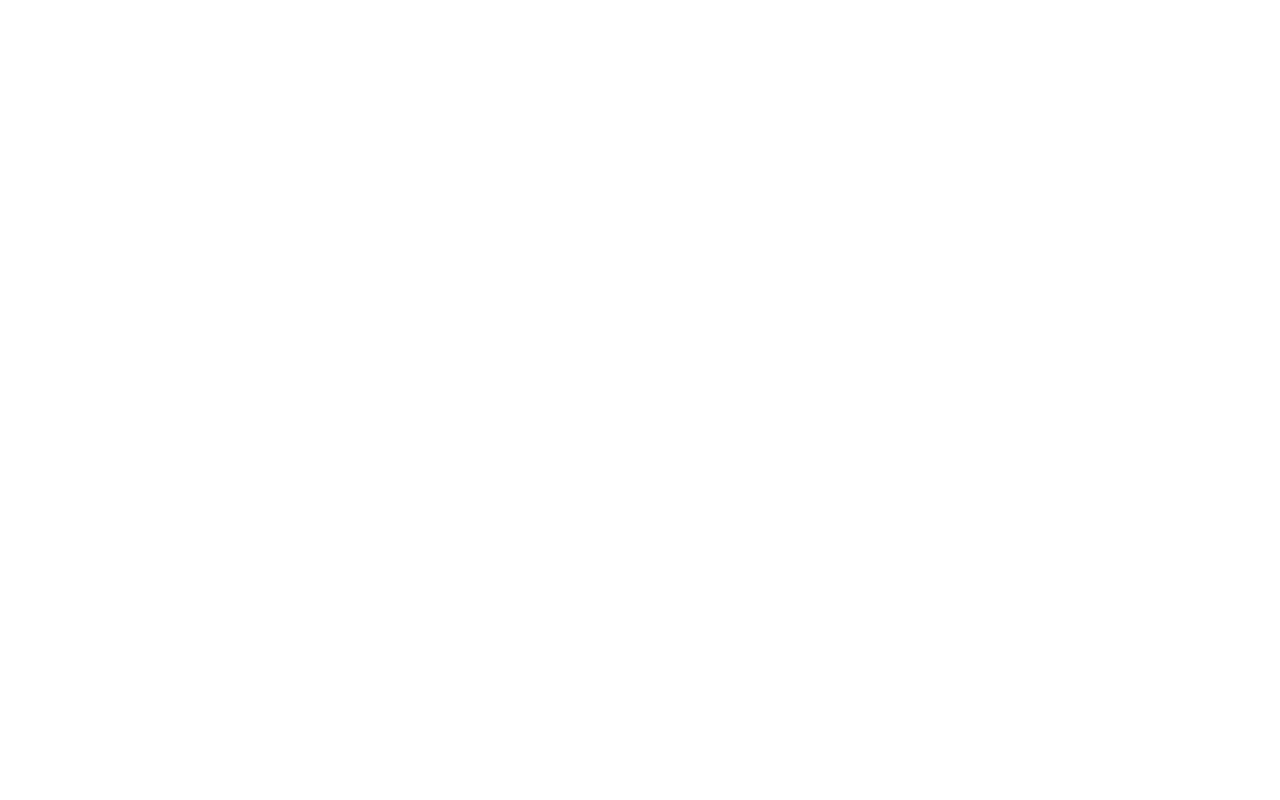
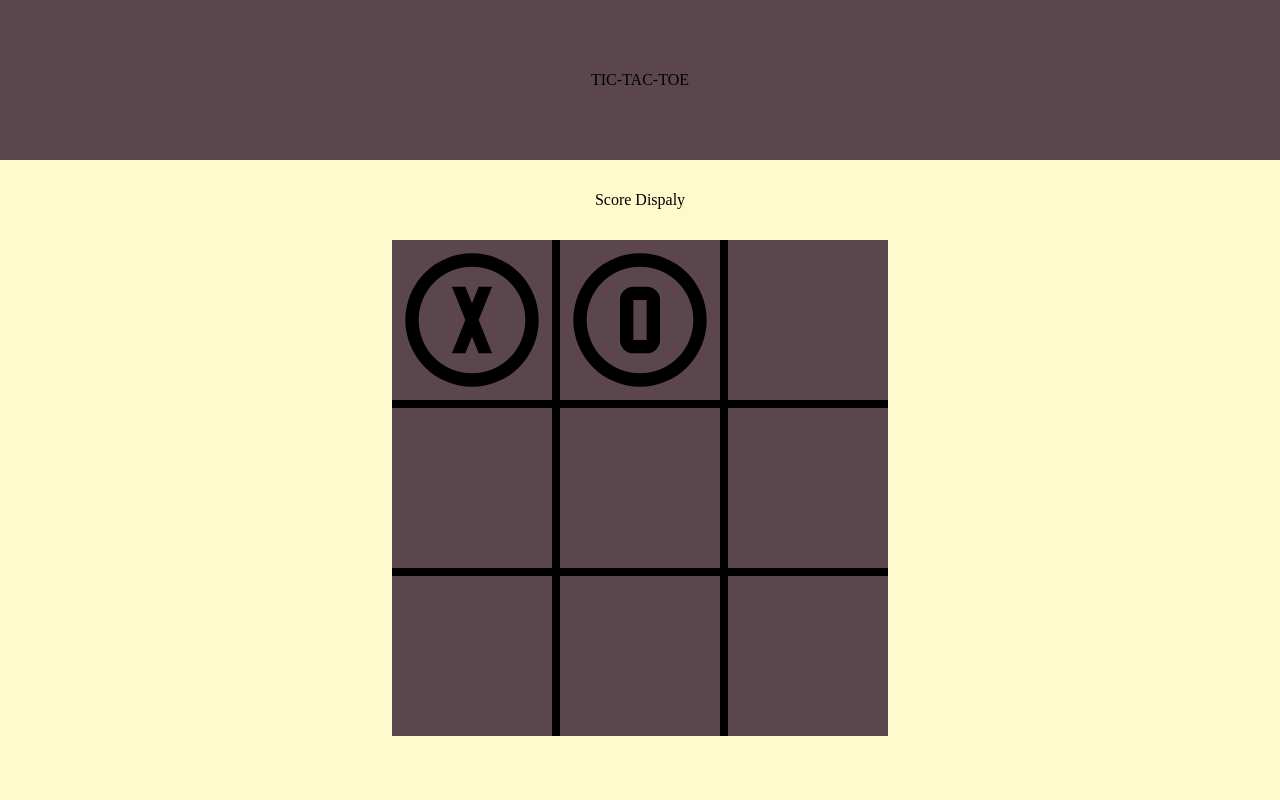
Before and after one commit to j-r-f-m/odin-tic-tac-toe, a plain HTML site: page index.html in a window 1280 px wide. Drawn offline with Linux system fonts and the light colour scheme.

Commit message:
add basic layout

```diff
--- a/index.html
+++ b/index.html
@@ -8,6 +8,46 @@
     <title>Document</title>
 </head>
 <body>
+    <header>
+        <h1 class="title-header">TIC-TAC-TOE</h1>
+    </header>
+    <main>
+        <div class="main-title-container">
+            <h2 class="title-game-board">Score Dispaly</h2>
+        </div>
+        <div class="game-board">
+            <div class="tile tile-1">
+                <!-- <p>1</p> -->
+                <img src="images/x.svg" alt="">
+
+            </div>
+            <div class="tile tile-2">
+                <!-- <p>2</p> -->
+                <img src="images/o.svg" alt="">
+            </div>
+            <div class="tile tile-3">
+                <!-- <p>3</p> -->
+            </div>
+            <div class="tile tile-4">
+                <!-- <p>4</p> -->
+            </div>
+            <div class="tile tile-5">
+                <!-- <p>5</p> -->
+            </div>
+            <div class="tile tile-6">
+                <!-- <p>6</p> -->
+            </div>
+            <div class="tile tile-7">
+                <!-- <p>7</p>     -->
+            </div>
+            <div class="tile tile-8">
+                <!-- <p>8</p> -->
+            </div>
+            <div class="tile tile-9">
+                <!-- <p>9</p> -->
+            </div>
+        </div>
+    </main>
     <script src="index.js"></script>
 </body>
 </html>
--- a/index.js
+++ b/index.js
@@ -0,0 +1,24 @@
+const GameBoard = (gameBoadArray) => {
+    console.log('I am the gameboard')
+
+};
+
+const activeGameBoard = GameBoard([1,2]);
+
+
+const createGameBoard = () => {
+    // creates gameboard
+
+    const logBoard = ()=> console.log('create game board');
+    const createBoard = () => {
+        let i = 0;
+        while ( i < 10) {
+            console.log(i)
+        };
+    };
+    return
+}
+
+
+const newBoard = createGameBoard();
+newBoard();
--- a/style.css
+++ b/style.css
@@ -0,0 +1,108 @@
+/* http://meyerweb.com/eric/tools/css/reset/
+   v2.0 | 20110126
+   License: none (public domain)
+*/
+
+html, body, div, span, applet, object, iframe,
+h1, h2, h3, h4, h5, h6, p, blockquote, pre,
+a, abbr, acronym, address, big, cite, code,
+del, dfn, em, img, ins, kbd, q, s, samp,
+small, strike, strong, sub, sup, tt, var,
+b, u, i, center,
+dl, dt, dd, ol, ul, li,
+fieldset, form, label, legend,
+table, caption, tbody, tfoot, thead, tr, th, td,
+article, aside, canvas, details, embed,
+figure, figcaption, footer, header, hgroup,
+menu, nav, output, ruby, section, summary,
+time, mark, audio, video {
+	margin: 0;
+	padding: 0;
+	border: 0;
+	font-size: 100%;
+	font: inherit;
+	vertical-align: baseline;
+}
+/* HTML5 display-role reset for older browsers */
+article, aside, details, figcaption, figure,
+footer, header, hgroup, menu, nav, section {
+	display: block;
+}
+body {
+	line-height: 1;
+}
+ol, ul {
+	list-style: none;
+}
+blockquote, q {
+	quotes: none;
+}
+blockquote:before, blockquote:after,
+q:before, q:after {
+	content: '';
+	content: none;
+}
+table {
+	border-collapse: collapse;
+	border-spacing: 0;
+}
+/*  --------------------------------------------------------------------- */
+
+/* ---------------------------- Layout ------------------------------- */
+body {
+    display: grid;
+    grid-template-rows: 0.25fr 1fr;
+    height: 100vh;
+}
+
+header, main {
+    display: flex;
+}
+
+header {
+    grid-row: 1 / 2;
+    align-items: center;
+    justify-content: center;
+}
+
+main {
+    grid-row: 2 / 3;
+    flex-direction: column;
+    align-items: center;
+}
+
+.game-board {
+    display: grid;
+    grid-template-columns: 1fr 1fr 1fr ;
+    grid-template-rows: 1fr 1fr 1fr ;
+    column-gap: 0.5rem;
+    row-gap: 0.5rem;
+}
+
+/* ---------------------------- styling ----------------------------------- */
+header {
+    background-color: #5A464C;
+}
+
+main {
+    background-color: #FFFACC;
+}
+
+.main-title-container {
+    margin: 2rem;
+}
+
+.game-board {
+    background-color: black;
+}
+
+.tile {
+    background-color: #5A464C;
+    height: 10rem;
+    width: 10rem;
+
+}
+
+/* img {
+    height: 10rem;
+} */
```
Also changed, not shown: conding-rules.txt, images/o.svg (added), images/x.svg (added).
